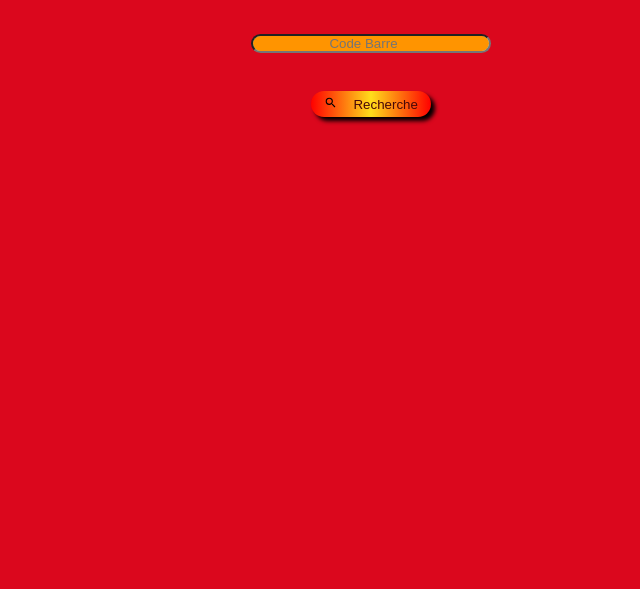
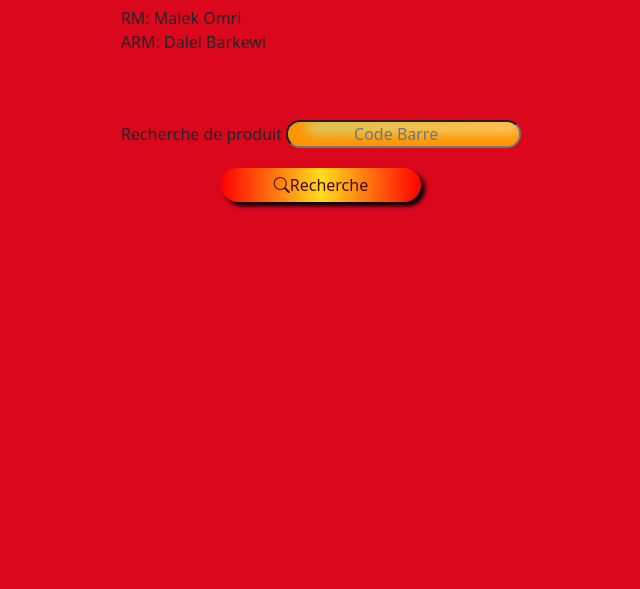
Before and after one commit to Chokribettaibi/exxhaustif-a-t-22.08.24, a plain HTML site: page index.html in a window 1280 px wide. Shown: the part 211-800 px from the top of the page, without its empty margins (269-909 px from the left). Drawn offline with nearby package versions, Linux system fonts and the light colour scheme.

Commit message:
Update index.html

```diff
--- a/index.html
+++ b/index.html
@@ -4,30 +4,39 @@
     <meta charset="UTF-8" />
     <meta name="viewport" content="width=device-width, initial-scale=1.0" />
     <title>Document</title>
+    <link href="https://cdn.jsdelivr.net/npm/bootstrap@5.3.7/dist/css/bootstrap.min.css" rel="stylesheet"
+      integrity="sha384-LN+7fdVzj6u52u30Kp6M/trliBMCMKTyK833zpbD+pXdCLuTusPj697FH4R/5mcr" crossorigin="anonymous">
+    <script src="https://cdn.jsdelivr.net/npm/bootstrap@5.3.7/dist/js/bootstrap.bundle.min.js"
+      integrity="sha384-ndDqU0Gzau9qJ1lfW4pNLlhNTkCfHzAVBReH9diLvGRem5+R9g2FzA8ZGN954O5Q" crossorigin="anonymous"></script>
+    <link rel="stylesheet" href="https://cdn.jsdelivr.net/npm/bootstrap-icons@1.13.1/font/bootstrap-icons.min.css">
       <link rel="stylesheet" href="css/style.css" />
   </head>
   <body>
     <div class="container">
+      <header>
         <img src="img/240-130-Aziza.png" alt="" />
         <p class="logo">Foussana 1418</p>
+        <p> <span>RM:</span> Malek Omri <br> <span>ARM:</span> Dalel Barkewi</p>
+      </header>
+      <main>
+        <form action="">
+          <label for="inp">Recherche de produit</label>
           <input type="number" id="inp" placeholder="Code Barre" />
-      <br />
-      <button id="btn">
-        <div class="containerBu">
-          <span>
-            <svg xmlns="http://www.w3.org/2000/svg" viewBox="0 0 24 24">
-              <path
-                d="M15.5 14h-.79l-.28-.27A6.471 6.471 0 0 0 16 9.5 6.5 6.5 0 1 0 9.5 16c1.61 0 3.09-.59 4.23-1.57l.27.28v.79l5 4.99L20.49 19l-4.99-5zm-6 0C7.01 14 5 11.99 5 9.5S7.01 5 9.5 5 14 7.01 14 9.5 11.99 14 9.5 14z"
-              ></path>
-            </svg>
-          </span>
-          <p>Recherche</p>
-        </div>
-      </button>
+          <!-- <div class="form-text" id="basic-addon4">Recherche de produit</div> -->
+        </form>
+
+        <button type="button" id="btn"><i class="bi bi-search"></i>Recherche</button>
+      </main>
+
         <div class="res" id="output"></div>
         <div id="repet"></div>
       </div>
+    </div>
     <script src="js/main.js"></script>
+    <script src="https://cdn.jsdelivr.net/npm/@popperjs/core@2.11.8/dist/umd/popper.min.js"
+      integrity="sha384-I7E8VVD/ismYTF4hNIPjVp/Zjvgyol6VFvRkX/vR+Vc4jQkC+hVqc2pM8ODewa9r" crossorigin="anonymous"></script>
+    <script src="https://cdn.jsdelivr.net/npm/bootstrap@5.3.7/dist/js/bootstrap.min.js"
+      integrity="sha384-7qAoOXltbVP82dhxHAUje59V5r2YsVfBafyUDxEdApLPmcdhBPg1DKg1ERo0BZlK" crossorigin="anonymous"></script>
     <!-- <script src="autr.js"></script> -->
   </body>
 </html>
```
Lines whose indentation alone changed are shown as unchanged.
